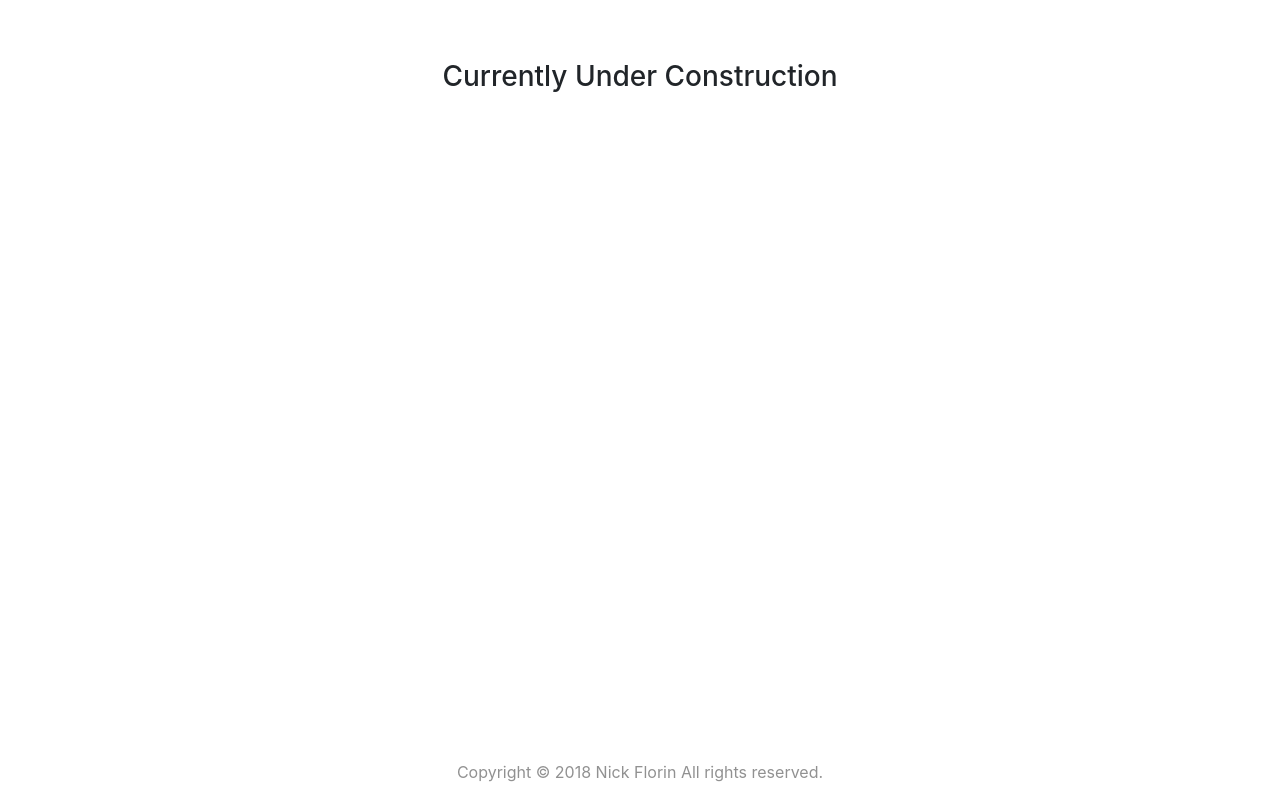
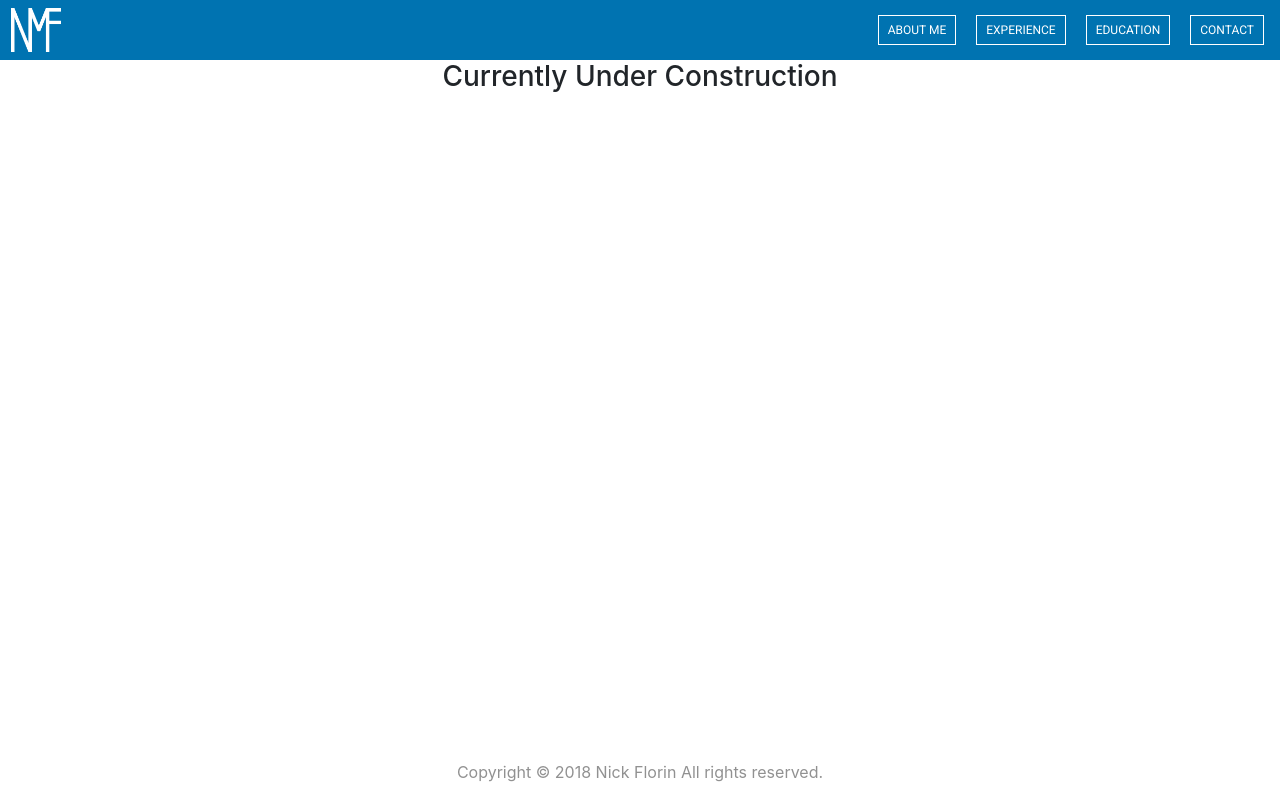
Before and after one commit to nickmflorin/portfolio-frontend, a React (Create React App) app: page / in a window 1280 px wide. Built offline with nearby package versions, Linux system fonts and the light colour scheme.

Commit message:
Update NavBar

```diff
--- a/src/components/nav.js
+++ b/src/components/nav.js
@@ -20,17 +20,24 @@ class NavBarItem extends React.Component {
 
 export class NavBar extends React.Component {
   render() {
+    // TODO: We might want to deprecate this.
     const cls_names = classNames('nav-bar', {
         ['overlay']: this.props.overlay === true,
     });
+    // TODO: Figure out how to set the logo in CSS so we can set it for different
+    // resolutions.
     return (
       <div className={cls_names}>
-        <div className="nav-left">
-          <div className="nav-bar-logo-container">
-            <Link to="/" className="nav-bar-logo">Nick Florin </Link>
+        <div className="container-left">
+          <Link to="/" className="nav-bar-logo">
+          <div className="logo-container">
+            <div className="logo-wrapper">
+              <img className="logo" src="logo192.png" />
+            </div>
           </div>
+          </Link>
         </div>
-        <div className="nav-right">
+        <div className="container-right">
           {this.props.items.map((item) => {
             return <NavBarItem key={item.id} item={item} />
           })}
--- a/src/components/nav.scss
+++ b/src/components/nav.scss
@@ -1,33 +1,56 @@
+@import '../style/constants';
+
+
 .nav-bar{
 	height: 100%;
 	width: 100%;
 	display: flex;
+	background: $blue;
 
-	&.overlay {
-		background: rgba(74,74,74, 0.65);
-	}
-	.nav-right{
-		display: flex;
-		padding-right: 6px;
-	}
-	.nav-left{
+	&.overlay {}
+
+	.container-left{
 		flex-grow: 100;
 		display: flex;
 		padding-left: 6px;
+
+		.logo-container {
+			max-height: 60px;
+			max-width: 60px;
+			display: inline-block;
+      margin: 5px;
+
+			.logo-wrapper {
+				max-height: 50px;
+				max-width: 50px;
+				vertical-align: middle;
+        text-align: center;
+
+				.logo {
+					max-width: 100%;
+					max-height: 100%;
+					display: block;
+					margin: 0 auto;
 				}
-	.nav-bar-logo-container{
-		padding-top: 15px;
-		padding-bottom: 15px;
-		padding-left: 10px;
-		padding-right: 10px;
 			}
-	.nav-bar-logo{
-		font-family: 'Raleway', sans-serif;
-		color: #FFFFFF;
-		font-size: 18px;
-		font-weight: 300;
-		line-height: 30px;
 		}
+		// .logo {
+		// 	height: 100px;
+		// 	width: 100px;
+		//   background-image: url(logo192.png);
+		// }
+		// @media
+		//   (-webkit-min-device-pixel-ratio: 2),
+		//   (min-resolution: 192dpi) {
+		//   .logo {
+		//     background-image: url(/public/logo512.png);
+		//   }
+		// }
+	}
+	.container-right{
+		display: flex;
+		padding-right: 6px;
+
 		.nav-bar-button-container{
 			margin-left: 10px;
 			margin-right: 10px;
@@ -35,10 +58,9 @@
 			padding-bottom: 16px;
 		}
 		.nav-bar-button{
-		font-family: 'Muli', sans-serif;
-		color: #FFFFFF;
+			font-family: 'Roboto', sans-serif;
+			color: $white;
 			font-size: 12px;
-		font-weight: 300;
 
 			width: 100%;
 			margin: 0 auto;
@@ -48,5 +70,5 @@
 			border-radius: 0px !important;
 			text-transform: uppercase;
 		}
-
 	}
+}
--- a/src/style/colors.scss
+++ b/src/style/colors.scss
@@ -1,5 +1,4 @@
-// General
-$brand-color:                   	rgba(0, 76, 151, 0.90);
+// Text
 $primary-color:                     #515052;
 $secondary-color:                   #666;
 
@@ -14,15 +13,12 @@ $medium-gray-fade:					rgba(145,145,145,0.6); // This is Alpha Applied to Sideba
 
 $medium-light-gray:					rgba(175, 175, 175, 1.0);
 
+// Brand
 $white:								#FFF;
+$blue: 								#0073B1;
 
-$blue: 								rgba(0, 102, 202, 0.9); // Slightly Brighter Than Brand Blue
-$blue-faded:						rgba(0, 102, 202, 0.75);
 
-$blue-alternate:					rgba(9, 121, 230, 1.0);
-$blue-alternate-alpha:				rgba(9, 121, 230, 0.9);
-$blue-alternate-fade:				rgba(9, 121, 230, 0.7);
-
+// Colorful
 $yellow:                            rgba(255, 231, 97, 1.0);
 $yellow-alpha:           			rgba(255, 231, 97, 0.9);
 $yellow-fade:           			rgba(255, 231, 97, 0.6);
@@ -41,68 +37,68 @@ $green-tint:                        rgba(61, 185, 135, 0.25);
 $orangered:                         #F46C43;
 $orange:                            #ff9800;
 
-// App Logo and Nav Bar
-$app-logo-color:                     #FFFFFF;
-$app-logo-hover-color:               #e6e6e6;
-$nav-background:                    lighten($brand-color, 4%);
-$footer-background:                 lighten($brand-color, 4%);
-
-// Borders
-$border-color: 						$medium-light-gray; // This is Alpha Applied to Sidebar Background
-$light-border-color:				$light-gray;
-$table-border-color:		   		$light-gray;
-$dropdown-item-border-color:		rgba(239, 239, 239, 0.55);
-
-// Backgrounds
-$background:                        $barely-gray;
-$nav-background:					lighten($brand-color, 4%);
-$footer-background:					lighten($brand-color, 4%);
-$white-background:					rgba(248, 248, 248, 0.6); // Used for Pages Where Gray Background is Too Intense from Lack of Panels
-
-// Panels
-$panel-header-background:			#f4f4f4;
-$panel-background:					rgba(255, 255, 255, 0.7);
-
-// Buttons
-$button-primary-background-color:			$blue;
-$button-primary-color:						$white;
-$button-default-color:						$primary-color;
-$button-default-background-color:			$accent-gray;
-$button-hover-image:  						linear-gradient(rgba(0, 0, 0, 0.1), rgba(0, 0, 0, 0.1));
-
-// Menu Bar
-$menu-background:                   $accent-gray;
-$menu-item-color:                   #777;
-$menu-item-active-color:            #444;
-$menu-item-emphasize-background:    rgba(86, 86, 86, 0.1);
-$menu-item-active-background:    	$menu-item-emphasize-background;
-
-// Sidebar
-$sidebar-background:                $medium-gray;
-$child-color:                       #FFF;
-$child-background:                  transparent;
-$child-emphasize-background:        rgba(220, 220, 220, 0.3);
-$child-active-background:           rgba(235, 235, 235, 0.35);
-$child-emphasize-color:             $menu-item-active-color;
-
-$parent-background:                 rgba(121, 121, 121, 0.7);
-$parent-color:                      #FFF;
-$parent-emphasize-color:            $parent-color;
-$parent-emphasize-background:       darken($parent-background, 5%);
-
-// Table Variable Colors
-$negative-color: red;
-$positive-color: #282828;
-
-$table-cell-hover-color: rgba(96, 173, 255, 0.4);
-$table-cell-tint-color: rgba(0, 123, 255, 0.15);
-$table-cell-alternate-color: rgba(231, 231, 231, 0.65);
-
-// Dropdowns and Menus
-$dropdown-shadow:					0 6px 12px rgba(0,0,0,.175);
-$dropdown-hover-background-color:	rgba(239, 239, 239, 0.5);
-
-// Modals
-$modal-body-background:       #FFFFFF;
-$modal-header-background:     lighten($blue, 5%);
-$overlay-background:      	  rgba(55,55,55,1.0);
+// // App Logo and Nav Bar
+// $app-logo-color:                     #FFFFFF;
+// $app-logo-hover-color:               #e6e6e6;
+// $nav-background:                    lighten($brand-color, 4%);
+// $footer-background:                 lighten($brand-color, 4%);
+//
+// // Borders
+// $border-color: 						$medium-light-gray; // This is Alpha Applied to Sidebar Background
+// $light-border-color:				$light-gray;
+// $table-border-color:		   		$light-gray;
+// $dropdown-item-border-color:		rgba(239, 239, 239, 0.55);
+//
+// // Backgrounds
+// $background:                        $barely-gray;
+// $nav-background:					lighten($brand-color, 4%);
+// $footer-background:					lighten($brand-color, 4%);
+// $white-background:					rgba(248, 248, 248, 0.6); // Used for Pages Where Gray Background is Too Intense from Lack of Panels
+//
+// // Panels
+// $panel-header-background:			#f4f4f4;
+// $panel-background:					rgba(255, 255, 255, 0.7);
+//
+// // Buttons
+// $button-primary-background-color:			$blue;
+// $button-primary-color:						$white;
+// $button-default-color:						$primary-color;
+// $button-default-background-color:			$accent-gray;
+// $button-hover-image:  						linear-gradient(rgba(0, 0, 0, 0.1), rgba(0, 0, 0, 0.1));
+//
+// // Menu Bar
+// $menu-background:                   $accent-gray;
+// $menu-item-color:                   #777;
+// $menu-item-active-color:            #444;
+// $menu-item-emphasize-background:    rgba(86, 86, 86, 0.1);
+// $menu-item-active-background:    	$menu-item-emphasize-background;
+//
+// // Sidebar
+// $sidebar-background:                $medium-gray;
+// $child-color:                       #FFF;
+// $child-background:                  transparent;
+// $child-emphasize-background:        rgba(220, 220, 220, 0.3);
+// $child-active-background:           rgba(235, 235, 235, 0.35);
+// $child-emphasize-color:             $menu-item-active-color;
+//
+// $parent-background:                 rgba(121, 121, 121, 0.7);
+// $parent-color:                      #FFF;
+// $parent-emphasize-color:            $parent-color;
+// $parent-emphasize-background:       darken($parent-background, 5%);
+//
+// // Table Variable Colors
+// $negative-color: red;
+// $positive-color: #282828;
+//
+// $table-cell-hover-color: rgba(96, 173, 255, 0.4);
+// $table-cell-tint-color: rgba(0, 123, 255, 0.15);
+// $table-cell-alternate-color: rgba(231, 231, 231, 0.65);
+//
+// // Dropdowns and Menus
+// $dropdown-shadow:					0 6px 12px rgba(0,0,0,.175);
+// $dropdown-hover-background-color:	rgba(239, 239, 239, 0.5);
+//
+// // Modals
+// $modal-body-background:       #FFFFFF;
+// $modal-header-background:     lighten($blue, 5%);
+// $overlay-background:      	  rgba(55,55,55,1.0);
```
Lines whose indentation alone changed are shown as unchanged.
